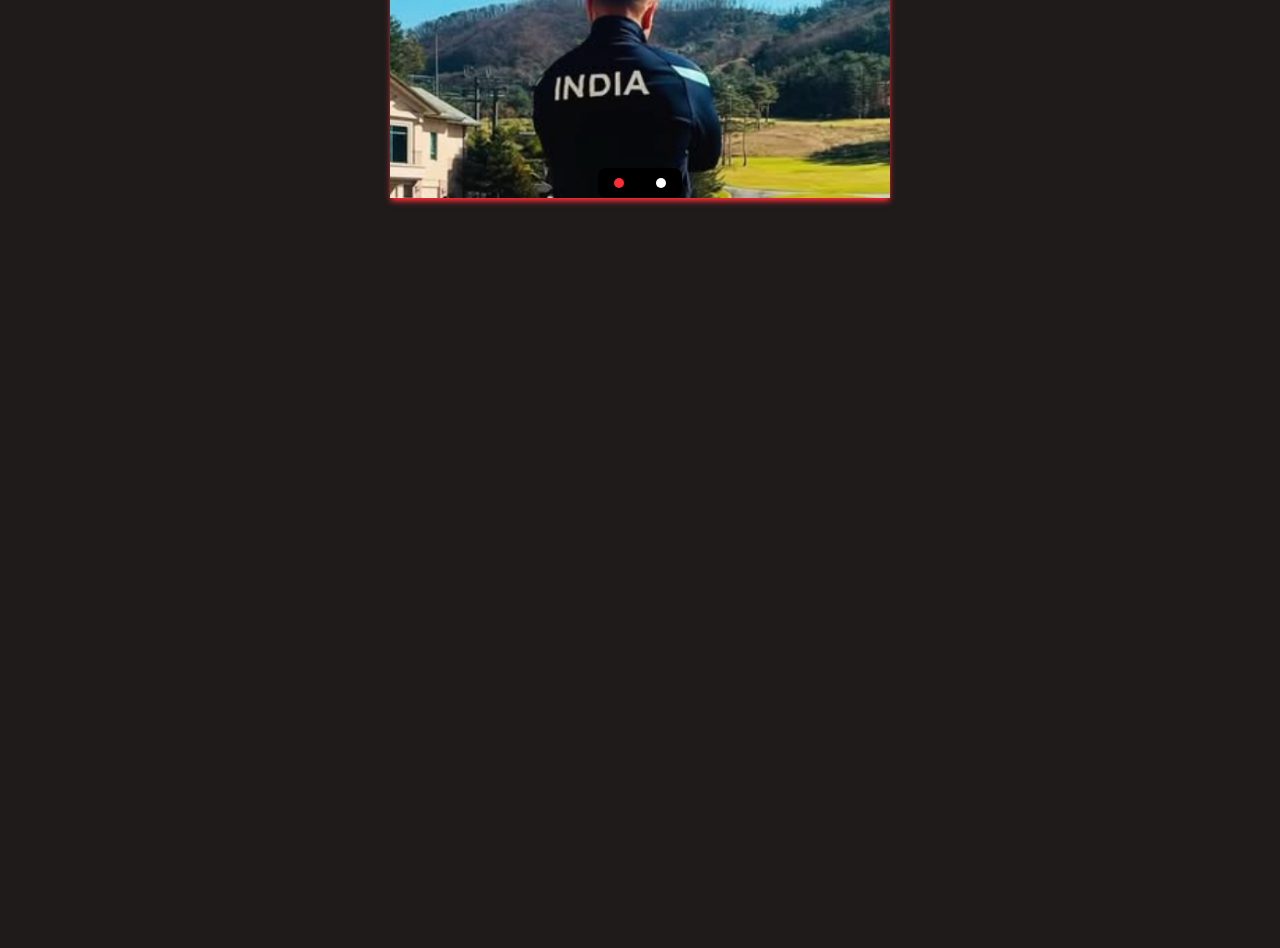
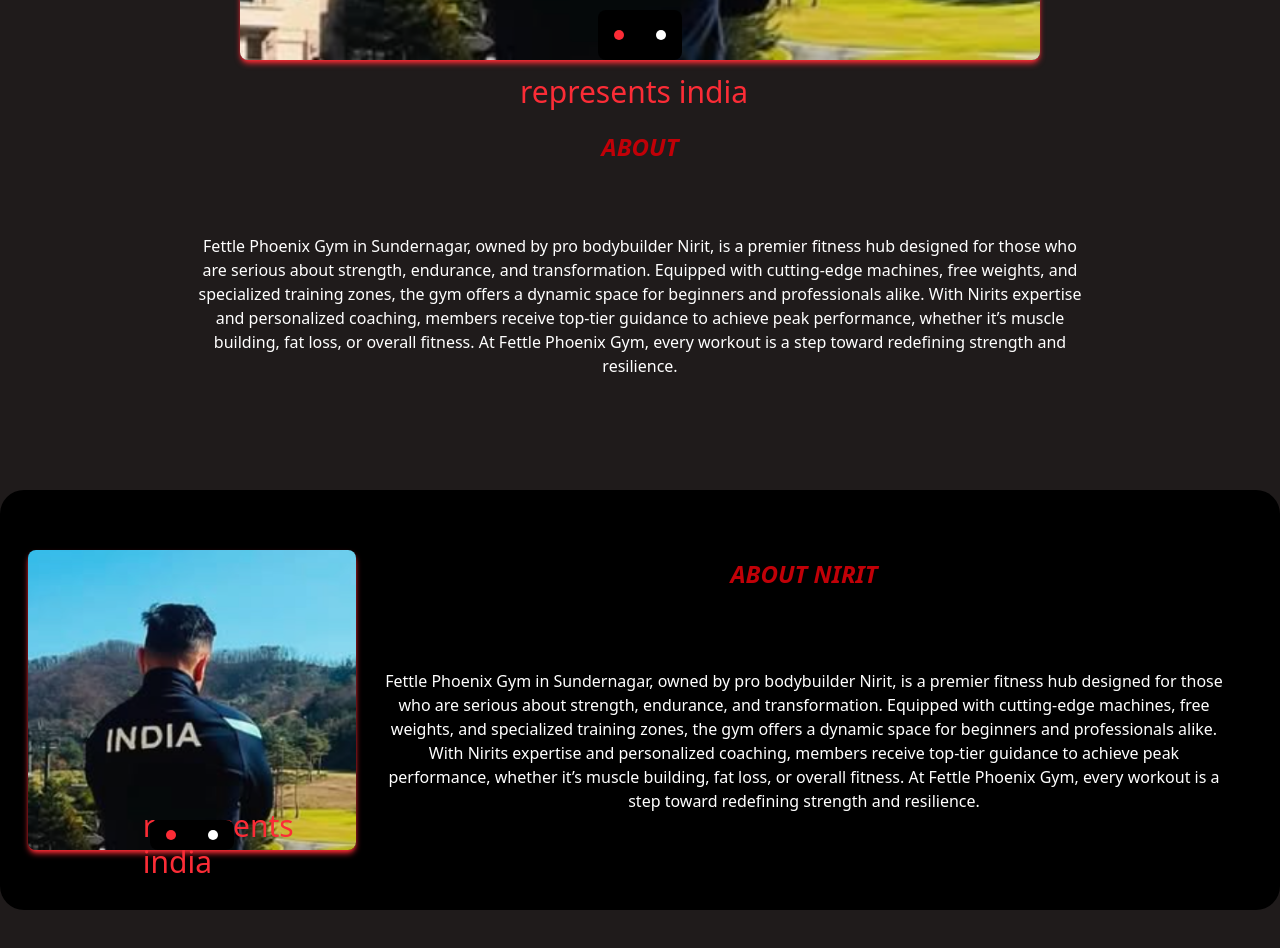
Before and after one commit to Kunalkc/Fettle-Phoenix-Gym, a React app: page / in a window 1280 px wide. Shown: the part 1300-2248 px from the top of the page. Built offline with nearby package versions, Linux system fonts and the light colour scheme.

Commit message:
added image slider and further design elements

```diff
--- a/components/About.js
+++ b/components/About.js
@@ -3,16 +3,30 @@
 
 export default function About(){
     return(
-        <div id="ABOUT" className=" w-full h-screen flex flex-col gap-[4vw] items-center">
-
-                 <h1 className="my-15 text-red-700 text-2xl font-bold italic fade-in">ABOUT</h1>
+        <div id="ABOUT" className=" mt-15 w-full h-auto flex flex-col gap-[4vw] items-center fade-in ">
+            <Imageslider
+            ID = {1}
+            width = {800}
+            height = {500}
+         />
+                 <h1 className="my-5 text-red-700 text-2xl font-bold italic fade-in">ABOUT</h1>
                  <p className="text-white text-center w-[70vw] fade-in">Fettle Phoenix Gym in Sundernagar, owned by pro bodybuilder Nirit, is a premier fitness hub designed for those who are serious about strength, endurance, and transformation. Equipped with cutting-edge machines, free weights, and specialized training zones, the gym offers a dynamic space for beginners and professionals alike. With Nirits expertise and personalized coaching, members receive top-tier guidance to achieve peak performance, whether it’s muscle building, fat loss, or overall fitness. At Fettle Phoenix Gym, every workout is a step toward redefining strength and resilience.</p>
 
-         <Imageslider
-            ID = {1}
-            width = {500}
-            height = {300}
-         />
+
+
+         <div className="mt-15 p-15 w-full h-auto px-7 flex flex-row items-center justify-center fade-in bg-black rounded-3xl">
+            <Imageslider
+             ID = {1}
+             width = {500}
+             height = {300}
+           />
+
+            <div className=" w-auto h-auto flex flex-col gap-[4vw] items-center justify-center" >
+                 <h1 className=" text-red-700 text-2xl font-bold italic fade-in text-center">ABOUT NIRIT</h1>
+                 <p className="text-white text-center w-[70vw] fade-in p-7">Fettle Phoenix Gym in Sundernagar, owned by pro bodybuilder Nirit, is a premier fitness hub designed for those who are serious about strength, endurance, and transformation. Equipped with cutting-edge machines, free weights, and specialized training zones, the gym offers a dynamic space for beginners and professionals alike. With Nirits expertise and personalized coaching, members receive top-tier guidance to achieve peak performance, whether it’s muscle building, fat loss, or overall fitness. At Fettle Phoenix Gym, every workout is a step toward redefining strength and resilience.</p>
+
+            </div>
+         </div>
         </div>
     )
 }
--- a/components/Imageslider.js
+++ b/components/Imageslider.js
@@ -11,6 +11,7 @@
 
     const [currentimgno , setCurrentimgno] = React.useState(1)
     let currimgurl = imgarr.img[currentimgno-1].url
+    let currdesc = imgarr.img[currentimgno-1].tiledesc
 
     const imgselector = imgarr.img.map((item)=>{
         return(
@@ -27,16 +28,17 @@
     React.useEffect(()=>{
 
         currimgurl = imgarr.img[currentimgno-1].url
+        currdesc = imgarr.img[currentimgno-1].tiledesc
 
     },[currentimgno])
 
     console.log(currimgurl)
     return (
-        <div style={{ width: props.width, height: props.height }} className="relative shadow-md shadow-red-500 overflow-hidden flex flex-row justify-center items-end" >
+        <div style={{ width: props.width, height: props.height }} className="relative shadow-md shadow-red-500  flex flex-row justify-center items-end rounded-lg" >
 
-         <img src={currimgurl} className="absolute top-0 left-0 w-full h-full object-cover"/>
-
-        <div className="   w-auto h-[10%] rounded-lg bg-black flex flex-row justify-around items-center z-10">
+         <img src={currimgurl} className="absolute top-0 left-0 w-full h-full rounded-lg object-cover"/>
+         <p className="absolute left-[35%] -bottom-[10%] text-red-500 text-3xl" >{currdesc}</p>
+        <div className="w-auto h-[10%] rounded-lg bg-black flex flex-row justify-around items-center z-10">
          {imgselector}
         </div>
 
--- a/components/Landing.js
+++ b/components/Landing.js
@@ -3,7 +3,7 @@
 export default function Landing(){
 
     return(
-    <div className=" relative w-full h-screen bg-[url(/img/cover.png)] object-cover bg-center">
+    <div className=" relative w-full h-screen bg-[url(/img/cover.png)] object-cover bg-center bg-no-repeat">
 
         <div className="absolute bottom-65 right-50 flex flex-col gap-1.5 items-center justify-center fade-in-static">
         <img className="pl-10 pt-3" src="/img/gymlogo.png" width={200} height={180}></img>
```
Also changed, not shown: 2 other files (tests, documents, lock files or other folders).
